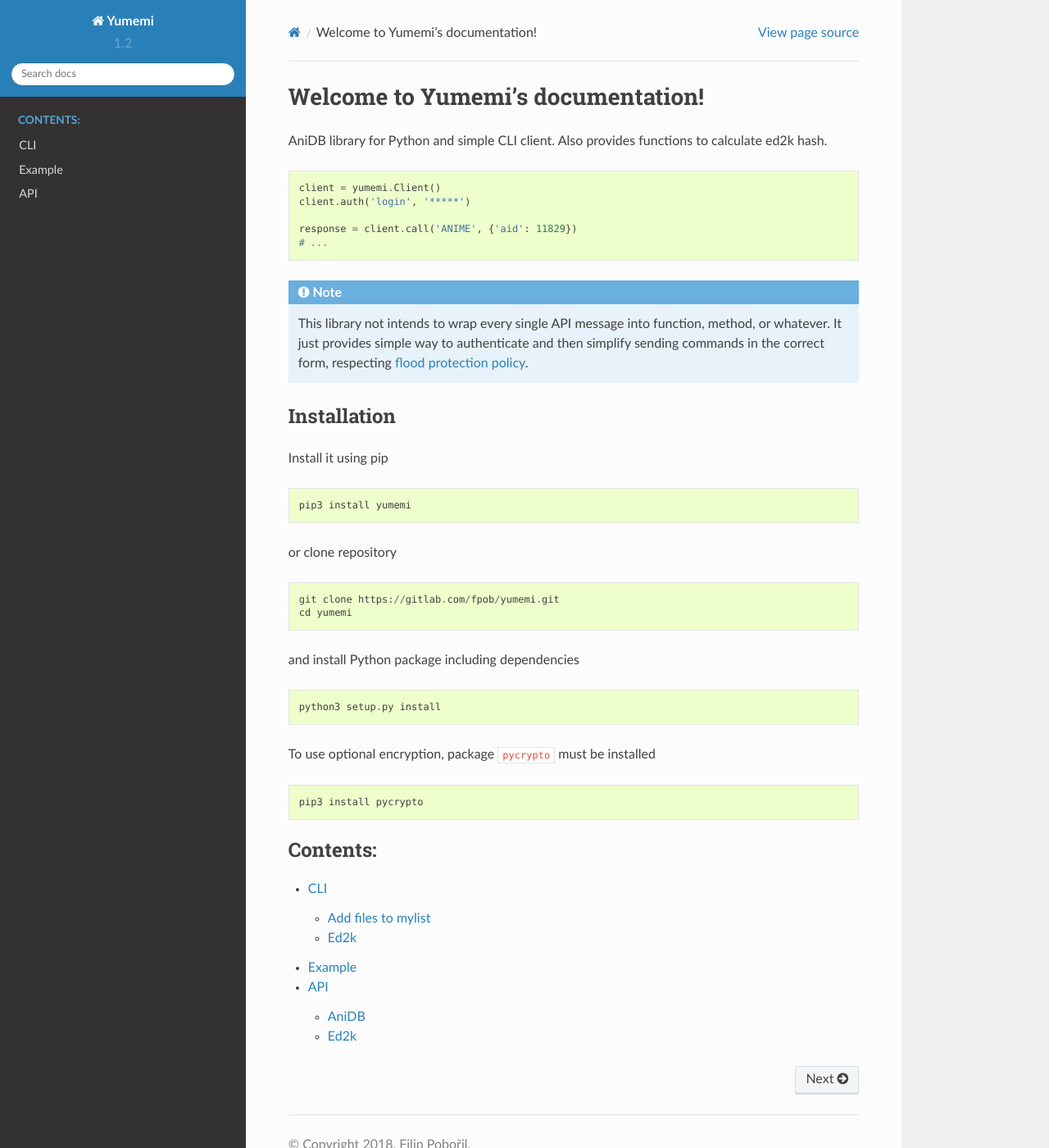
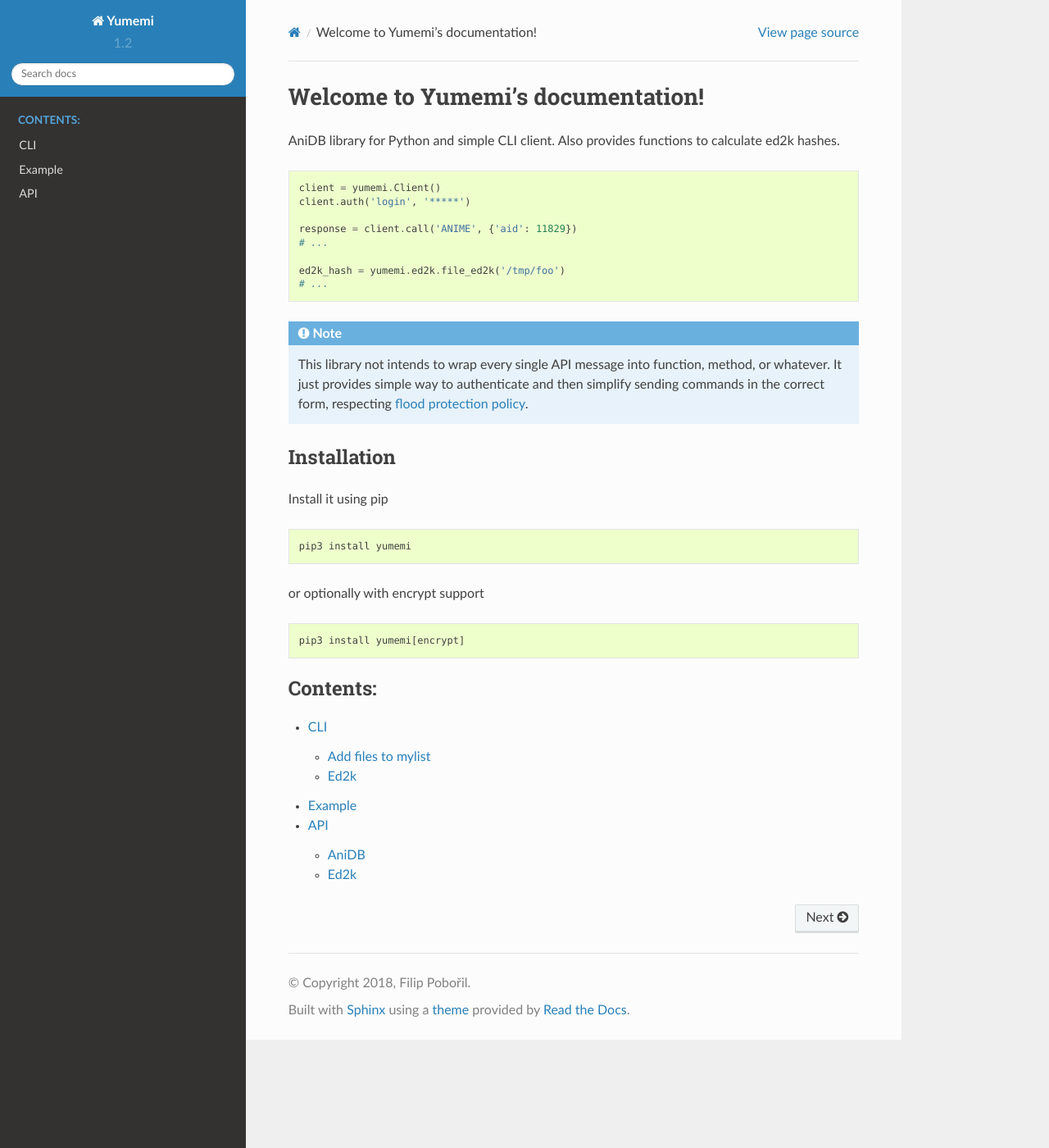
Before and after one commit to fpob/yumemi, a Sphinx documentation site: the page built from docs/index.rst, in a window 1280 px wide and 1400 px high. Shown: the whole window at 82% size. Built offline with Sphinx 7.4.7 and the Read the Docs theme 2.0.0, drawn with Linux system fonts in a browser that asks for light colours.

Commit message:
Update docs

```diff
--- a/docs/cli.rst
+++ b/docs/cli.rst
@@ -4,9 +4,7 @@
 Add files to mylist
 -------------------
 
-With library is also installed simple script to add files to mylist
-
-.. code-block:: none
+With library is also installed simple script to add files to mylist ::
 
    Usage: yumemi [OPTIONS] FILES...
 
--- a/docs/index.rst
+++ b/docs/index.rst
@@ -2,7 +2,7 @@
 ====================================
 
 AniDB library for Python and simple CLI client. Also provides functions to
-calculate ed2k hash.
+calculate ed2k hashes.
 
 .. code-block:: python
 
@@ -10,6 +10,9 @@
     client.auth('login', '*****')
 
     response = client.call('ANIME', {'aid': 11829})
+    # ...
+
+    ed2k_hash = yumemi.ed2k.file_ed2k('/tmp/foo')
     # ...
 
 .. note::
@@ -27,18 +30,9 @@
 
     pip3 install yumemi
 
-or clone repository ::
+or optionally with encrypt support ::
 
-    git clone https://gitlab.com/fpob/yumemi.git
-    cd yumemi
-
-and install Python package including dependencies ::
-
-    python3 setup.py install
-
-To use optional encryption, package ``pycrypto`` must be installed ::
-
-    pip3 install pycrypto
+    pip3 install yumemi[encrypt]
 
 
 .. toctree::
```
Also changed, not shown: README.rst (+3 -12 lines), docs/example.rst (+4 -4 lines).
